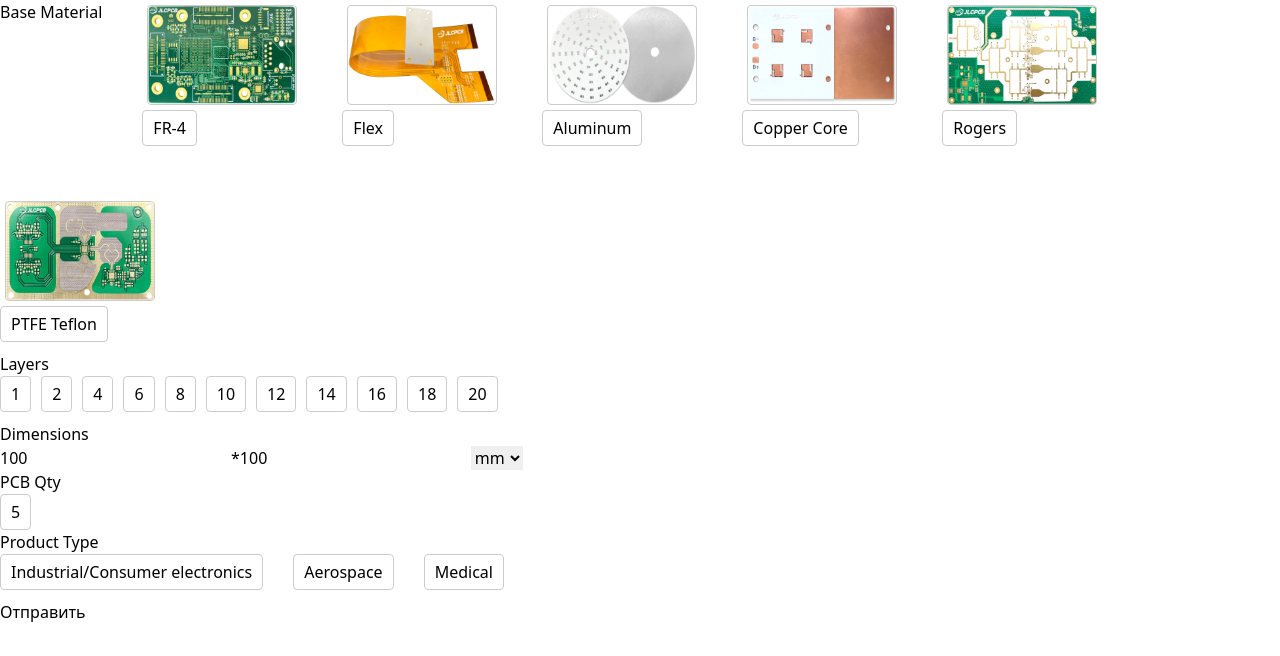
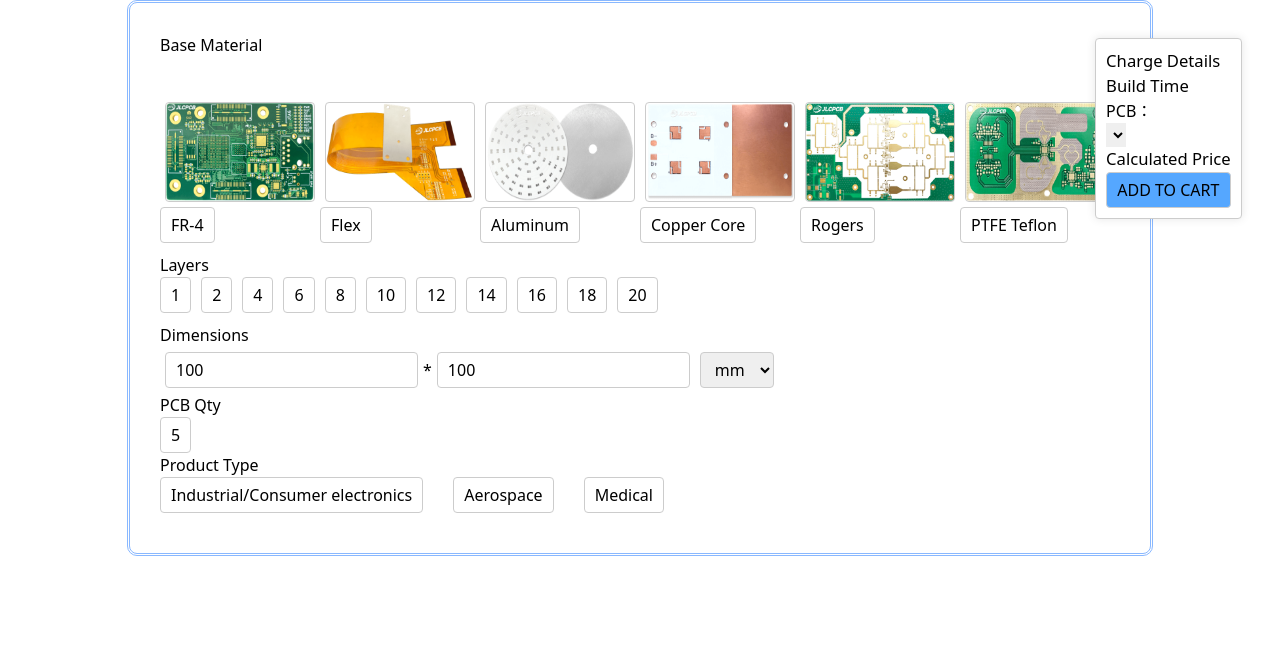
Before and after one commit to BaoChi-1/JLC, a React (Create React App) app in the folder jlc-project/: page / in a window 1280 px wide. Shown: the top 656 px of the page. Built offline with nearby package versions, Linux system fonts and the light colour scheme.

Commit message:
Добавила side form

```diff
--- a/jlc-project/src/App.js
+++ b/jlc-project/src/App.js
@@ -1,10 +1,10 @@
 import React from 'react';
-import WindowForm from './components/Form/WindowForm';
+import TotalForm from './components/Form/TotalForm';
 
 function App() {
   return (
     <div className="App">
-      <WindowForm />
+      <TotalForm />
     </div>
   );
 }
--- a/jlc-project/src/components/Form/Form.css
+++ b/jlc-project/src/components/Form/Form.css
@@ -16,7 +16,8 @@
   flex-wrap: wrap;
   gap: 10px;
 }
-.product-opt{
+
+.product-opt {
   display: flex;
   gap: 30px;
 }
@@ -39,9 +40,11 @@ input[type="radio"] {
   display: inline-block;
 }
 
-.custom-radio-text.selected, .custom-radio-text.selected {
+.custom-radio-text.selected,
+.custom-radio-text.selected {
   background-color: #d3defc;
 }
+
 .custom-radio-image {
   cursor: pointer;
   margin: 5px;
@@ -50,22 +53,25 @@ input[type="radio"] {
   width: 150px;
   height: 100px;
 }
+
 .custom-radio-image.selected {
   border-color: #007bff;
 }
+
 .choicePcbQty {
   position: fixed;
   left: 0;
   top: 0;
   z-index: 99999;
-  background: rgba( 0, 0, 0, 0.5);
+  background: rgba(0, 0, 0, 0.5);
   display: grid;
   overflow-y: auto;
   align-items: center;
   justify-content: center;
   animation: fIn .3s ease-out;
 }
-.modal{
+
+.modal {
   font-family: sans-serif;
   padding: 20px;
   width: 22vi;
@@ -74,19 +80,72 @@ input[type="radio"] {
   border-color: rgba(255, 90, 123, 0.781);
   animation: sIn .3s ease-out;
 }
-@keyframes fIn{
-  from{
-      opacity: 0;
+
+@keyframes fIn {
+  from {
+    opacity: 0;
   }
-  to{
-      opacity: 1;
+
+  to {
+    opacity: 1;
   }
 }
-@keyframes sIn{
-  from{
-      transform: translateY(-100%);
+
+@keyframes sIn {
+  from {
+    transform: translateY(-100%);
   }
-  to{
-      transform: translateY(0);
+
+  to {
+    transform: translateY(0);
   }
 }
+
+.form {
+  position: relative;
+  align-items: center;
+  justify-content: center;
+  padding: 30px;
+  border-radius: 10px;
+  max-width: max-content;
+  border:double rgb(137, 184, 255);
+  margin: 0 auto;
+}
+.content {
+  display: flex;
+  flex-direction: column;
+}
+.base-material {
+  display: flex;
+  flex-direction: row;
+}
+.dimen-opt input, .dimen-opt select{
+  padding: 5px 10px;
+  border-radius: 4px;
+  border: 1px solid #ccc;
+  display: inline-block;
+  margin: 5px;
+}
+
+.order{
+  position: fixed;
+  border-radius: 4px;
+  border: 1px solid #ccc;
+  display: inline-block;
+  margin: 3vi;
+  padding: 10px;
+  top: 0;
+  right: 0;
+  width: max-content;
+  background-color: #fff;
+  box-shadow: 0 0 10px rgba(0, 0, 0, 0.1);
+}
+.fonts{
+  font-size: 1.3vi;
+}
+.sub{
+  border-radius: 4px;
+  border: 1px solid #ccc;
+  background-color: #55a7ff;
+  padding: 5px 10px;
+}
--- a/jlc-project/src/components/Form/ModalForm.js
+++ b/jlc-project/src/components/Form/ModalForm.js
@@ -41,6 +41,7 @@ function ModalForm({
       <form onSubmit={handleSubmit}>
         <div className='content image-options'>
           <h2>Base Material</h2>
+          <div className='base-material'>
           {baseMaterialImages.map((imageName, index) => (
             <label key={index} className="custom-radio-label">
               <input
@@ -61,6 +62,7 @@ function ModalForm({
               </div>
             </label>
           ))}
+          </div>
         </div>
 
         <div className='content'>
@@ -87,7 +89,7 @@ function ModalForm({
           </div>
         </div>
 
-        <div className='content'>
+        <div className='dimen-opt'>
           <h2>Dimensions</h2>
           <input
             type="text"
@@ -107,7 +109,7 @@ function ModalForm({
         </div>
 
 
-        <div className="content">
+        <div>
       <h2>PCB Qty</h2>
       <div className="custom-radio-text" onClick={() => setPcbQtyVisible(true)}>
           <span>{pcbQty}</span>
@@ -144,8 +146,6 @@ function ModalForm({
             ))}
           </div>
         </div>
-
-        <button type="submit">Отправить</button>
       </form>
     </div>
   );
--- a/jlc-project/src/components/Form/Specifications.js
+++ b/jlc-project/src/components/Form/PCB_Specific/Specifications.js
@@ -3,7 +3,7 @@ import React from 'react';
 function Specifications() {
   return (
     <div className="specifications">
-
+        <h2 className='fonts'>PCB Specifications</h2>
     </div>
   );
 }
--- /dev/null
+++ b/jlc-project/src/components/Form/SideForm/ChargeDetail.js
@@ -0,0 +1,37 @@
+import React from 'react';
+
+function ChargeDetail({
+    chargeDetailVisible,
+    handleChargeDetailVisible
+}) {
+  return (
+    <div>
+        <div>
+            <h2 className='fonts' onClick={handleChargeDetailVisible}>Charge Details</h2>
+            {chargeDetailVisible && (
+        <div>
+        <div className='el-detail'>
+        <h2>Special Offer</h2>
+        <span></span>
+        </div>
+        <div className='el-detail'>
+        <h2>Via Covering</h2>
+        <span></span>
+        </div>
+        <div className='el-detail'>
+        <h2>Surface Finish</h2>
+        <span></span>
+        </div>
+        <div className='el-detail'>
+        <h2>Stencil</h2>
+        <span></span>
+        </div>
+        </div>
+      )}
+
+        </div>
+    </div>
+  );
+}
+
+export default ChargeDetail;
--- /dev/null
+++ b/jlc-project/src/components/Form/SideForm/SideForm.js
@@ -0,0 +1,33 @@
+import React, {useState} from 'react';
+import ChargeDetail from './ChargeDetail';
+
+function SideForm() {
+
+  const [chargeDetailVisible,setChargeDetailVisible]=useState(false);
+  const handleChargeDetailVisible=()=>{
+    setChargeDetailVisible((prevVisible) => !prevVisible);
+  }
+  return (
+    <div className="order">
+      <ChargeDetail
+      handleChargeDetailVisible={handleChargeDetailVisible}
+      chargeDetailVisible={chargeDetailVisible}
+      setChargeDetailVisible={setChargeDetailVisible}
+      />
+      <h2 className='fonts'>Build Time</h2>
+      <div className='el-detail'>
+        <h2>PCB：</h2>
+        <select></select>
+        </div>
+        <div className='content'>
+        <div className='el-detail'>
+        <h2 className='fonts'>Calculated Price</h2>
+        <span></span>
+        </div>
+        <button className="sub" type="submit">ADD TO CART</button>
+        </div>
+    </div>
+  );
+}
+
+export default SideForm;
--- a/jlc-project/src/components/Form/WindowForm.js
+++ b/jlc-project/src/components/Form/TotalForm.js
@@ -1,9 +1,10 @@
 import React, { useState } from 'react';
 import ModalForm from './ModalForm';
 import "./Form.css"
+import SideForm from "./SideForm/SideForm";
 
 
-function WindowForm() {
+function TotalForm() {
   const [pcbQty, setPcbQty] = useState(5);
   const [selectedOption, setSelectedOption] = useState("mm");
   const [selectedProductType, setSelectedProductType] = useState("")
@@ -15,6 +16,7 @@ function WindowForm() {
   const [specificationsVisible, setSpecificationsVisible] = useState(false);
   const [highOptVisible, setHighOptVisible] = useState(false);
   const [advanceOptVisible, setAdvanceOptVisible] = useState(false);
+  const [sideFormVisible, setSideFormVisible] = useState(false);
   const [pcbQtyVisible, setPcbQtyVisible] = useState(false);
 
   const baseMaterialImages = [
@@ -125,8 +127,9 @@ function WindowForm() {
         selectedPcbQty={selectedPcbQty}
         setSelectedPcbQty={setSelectedPcbQty}
       />
+      <SideForm />
     </div>
   );
 }
 
-export default WindowForm;
+export default TotalForm;
```
Also changed, not shown: jlc-project/src/components/Form/PCB_Specific/ElSpecifications.js (added).
